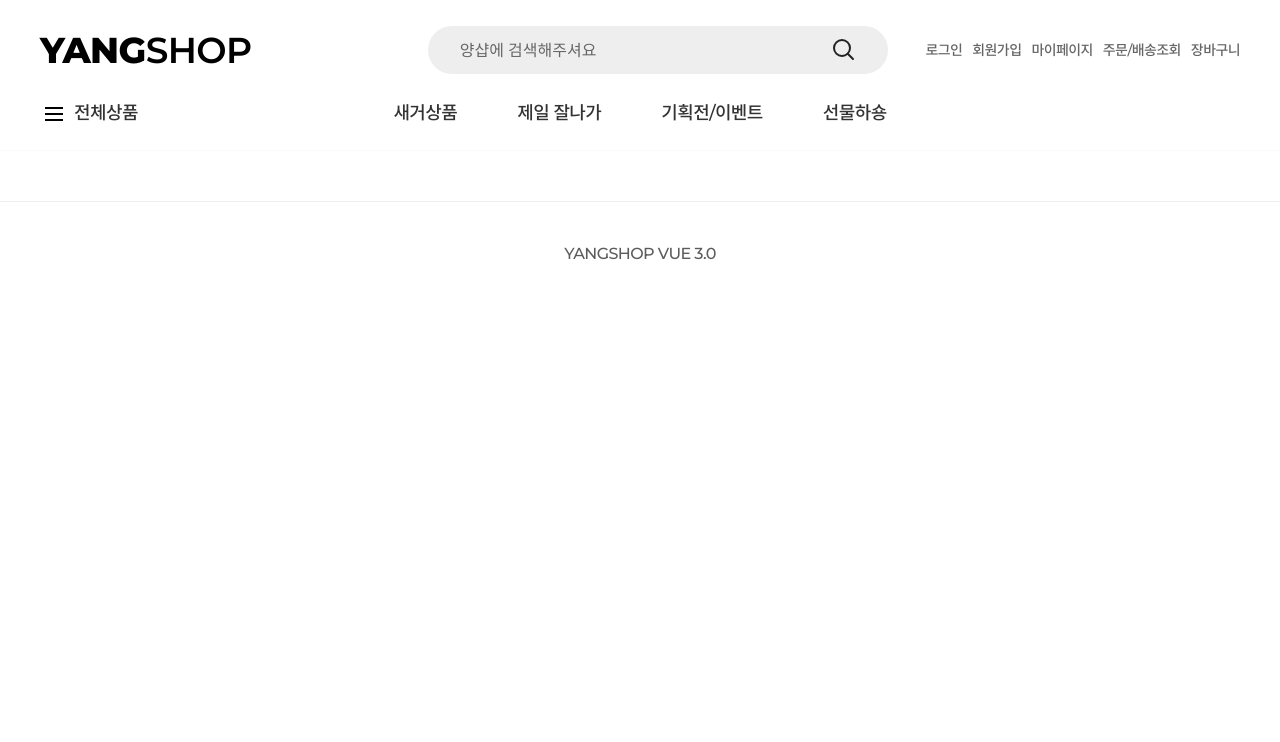
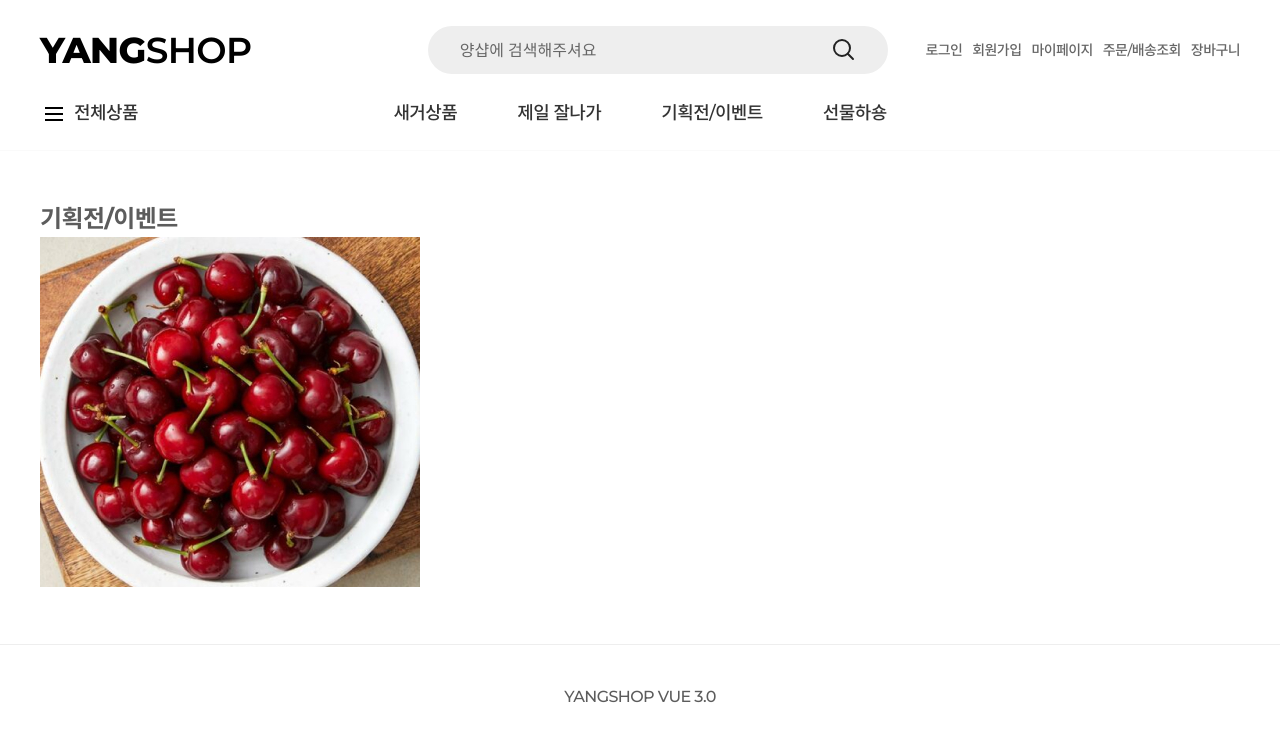
Before and after one commit to yl1017-yang/yangshop, a Vue app: page /yangshop/event in a window 1280 px wide. Shown: the top 742 px of the page. Built offline with nearby package versions, Linux system fonts and the light colour scheme.

Commit message:
라우터 연결 완료

```diff
--- a/src/App.vue
+++ b/src/App.vue
@@ -23,10 +23,7 @@ export default {
   components: {
     Header : Header,
     Footer : Footer,
-
   },
-
-
 
 }
 </script>
--- a/src/components/Header.vue
+++ b/src/components/Header.vue
@@ -28,8 +28,8 @@
         <nav class="nav">
           <router-link to="/yangshop/newProduct">새거상품</router-link>
           <router-link to="/yangshop/bestProduct">제일 잘나가</router-link>
-          <a href="#">기획전/이벤트</a>
-          <a href="#">선물하숑</a>
+          <router-link to="/yangshop/event">기획전/이벤트</router-link>
+          <router-link to="/yangshop/gift">선물하숑</router-link>
         </nav>
       </section>
 
--- /dev/null
+++ b/src/pages/Event.vue
@@ -0,0 +1,37 @@
+<template>
+
+  <section class="container">
+    <div class="inner">
+      <section class="content sub_content">
+        <div class="content_event">
+          <h2>기획전/이벤트</h2>
+          <ul class="event_list">
+            <li>
+              <a href="#">
+                <figure class="event_img">
+                  <img src="assets/images/main/item-01.jpg" alt="">
+                </figure>
+              </a>
+            </li>
+          </ul>
+        </div>
+
+      </section>
+    </div>
+  </section>
+
+</template>
+
+<script>
+export default {
+  name: 'App',
+  components: {
+
+  },
+
+
+}
+</script>
+
+<style lang="scss">
+</style>
--- /dev/null
+++ b/src/pages/Gift.vue
@@ -0,0 +1,30 @@
+<template>
+
+  <section class="container">
+    <div class="inner">
+      <section class="content sub_content">
+        <div class="content_gift">
+          <h2>선물하숑</h2>
+
+          선물해
+        </div>
+
+      </section>
+    </div>
+  </section>
+
+</template>
+
+<script>
+export default {
+  name: 'App',
+  components: {
+
+  },
+
+
+}
+</script>
+
+<style lang="scss">
+</style>
```
Also changed, not shown: src/router.js (+10 -0 lines), 5 other files (tests, documents, lock files or other folders).
